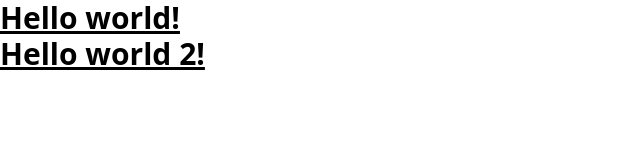
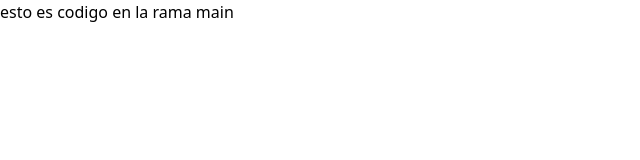
Before and after one commit to soyjialva/intro-git, a plain HTML site: page index.html in a window 1280 px wide. Shown: the whole page, without its empty margins (0-640 px from the left). Drawn offline with nearby package versions, Linux system fonts and the light colour scheme.

Commit message:
add main content

```diff
--- a/index.html
+++ b/index.html
@@ -6,13 +6,10 @@
     <script src="https://cdn.jsdelivr.net/npm/@tailwindcss/browser@4"></script>
   </head>
   <body>
-    <h1 class="text-3xl font-bold underline">
-      Hello world!
-    </h1>
-    <h1 class="text-3xl font-bold underline">
-      Hello world 2!
+
       <!-----HEADER-->
       <!-----MAIN---->
+      <p>esto es codigo en la rama main</p>
       <!-----FOOTER-->
     </h1>
   </body>
```
